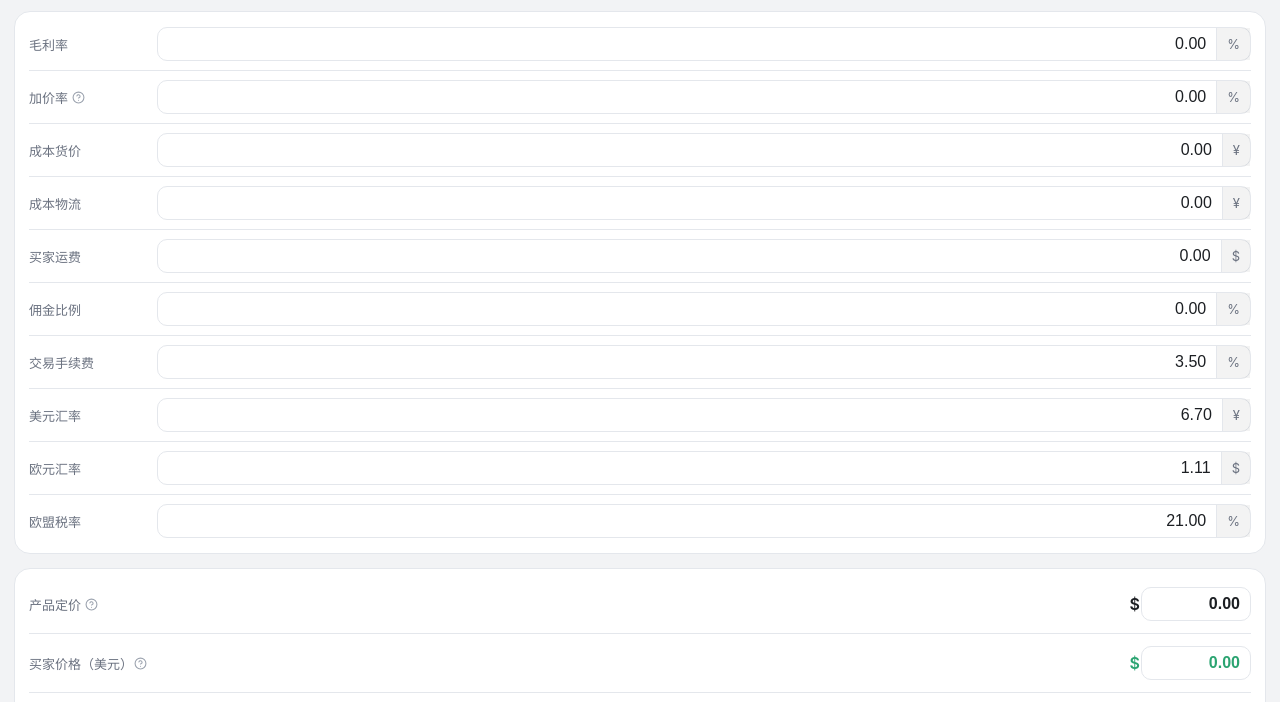
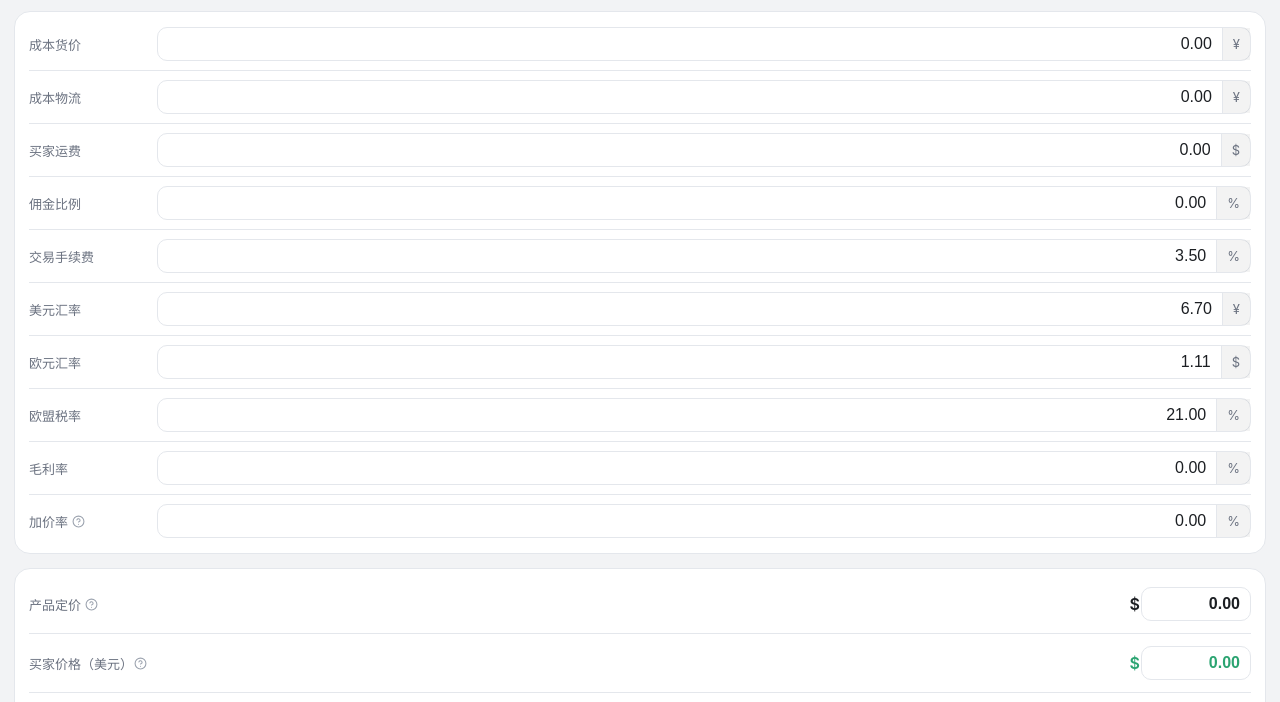
Before and after one commit to Except10n/whats-sell-price, a plain HTML site: page index.html in a window 1280 px wide. Shown: the part 55-757 px from the top of the page. Drawn offline with Linux system fonts and the light colour scheme.

Commit message:
Reorder margin and markup fields in FIELDS array

```diff
--- a/index.html
+++ b/index.html
@@ -440,8 +440,6 @@
         usdRate: 6.7, eurRate: 1.11, vat: 21
       };
       var FIELDS = [
-        { key: 'margin', label: '毛利率', unit: '%' },
-        { key: 'markup', label: '加价率', unit: '%' },
         { key: 'cost', label: '成本货价', unit: '¥' },
         { key: 'intl', label: '成本物流', unit: '¥' },
         { key: 'buyerShipping', label: '买家运费', unit: '$' },
@@ -449,7 +447,9 @@
         { key: 'fee', label: '交易手续费', unit: '%' },
         { key: 'usdRate', label: '美元汇率', unit: '¥' },
         { key: 'eurRate', label: '欧元汇率', unit: '$' },
-        { key: 'vat', label: '欧盟税率', unit: '%' }
+        { key: 'vat', label: '欧盟税率', unit: '%' },
+        { key: 'margin', label: '毛利率', unit: '%' },
+        { key: 'markup', label: '加价率', unit: '%' }
       ];
 
       var LEGACY_USD_RATE = 6.7; // 历史版本的固定美元汇率（迁移旧存储换算用）
@@ -545,7 +545,8 @@
 
       // 与桌面版一致（买家价扣费口径，2026-09-28 v4 定稿：交易手续费按买家价格（商品+运费，不含欧盟税）扣除）：
       //   买家价格($) = 商品价格 + 运费（不含欧盟税）；买家价(€) = 买家价($) ÷ 欧元汇率 ×（1+欧盟税率），税不参与扣费；
-      //   产品定价($) = 买家价格×(1−佣金) —— 扣佣金后、未扣手续费（平台展示收入）；
+      //   产品定价($) = 买家价格×(1−佣金) 向下取整到分 —— 扣佣金后、未扣手续费（平台展示收入）；
+      //   买家价格($) = 产品定价÷(1−佣金) 向上取整到分 —— 先有定价、买家价由定价直接放大推导（2026-09-29 定稿）；
       //   实际收入($) = 买家价格×(1−佣金−手续费) —— 最终到手（佣金与手续费都按买家价格抽）。
       // 毛利率 = 总利润 ÷（实际收入×美元汇率 − 成本物流），买家运费视同货款收入；
       // 加价率 = 总利润 ÷ 成本货价，与毛利率纯比例互推（加价率 = 毛利率÷(1−毛利率)），
@@ -569,14 +570,16 @@
           if (!isFinite(rev) || rev === 0 || !isFinite(margin) || margin >= 100) return false;
           next.margin = margin;
           next.buyer = buyer;
-          // 定价锚时保持输入原值（115 → 买家 153.34 是放大后的对应关系，回乘会变 115.005 覆盖输入）
-          next.income = anchor === 'income' ? next.income : buyer * (1 - next.commission / 100);
+          // 定价锚时保持输入原值（115 → 买家 153.34 是放大后的对应关系，回乘会变 115.005 覆盖输入）；
+          // 买家锚时回乘向下取整到分（153.34×0.75=115.005 → 115.00，与放大方向回环自洽）
+          next.income = anchor === 'income' ? next.income : floor2(buyer * (1 - next.commission / 100));
           next.actualIncome = buyer * netd;
         } else {
-          // 正向：按毛利率定实际收入需求（实收覆盖成本+利润+转嫁），再按净得比例放大成买家价格（向上取整到分）
+          // 正向：按毛利率定实际收入需求（实收覆盖成本+利润+转嫁），放大成定价（向下取整到分），
+          // 买家价格不再从成本链重算，而是从定价直接推导：定价÷(1−佣金) 向上取整到分
           next.actualIncome = (next.cost / md + next.intl) / next.usdRate;
-          next.buyer = ceil2(next.actualIncome / netd);
-          next.income = next.buyer * (1 - next.commission / 100);
+          next.income = floor2((next.actualIncome / netd) * (1 - next.commission / 100));
+          next.buyer = ceil2(next.income / (1 - next.commission / 100));
         }
         next.buyerEur = (next.buyer / next.eurRate) * vat;
         // 联动派生：加价率 = 总利润÷成本货价（按实际收入算；代数上恒等于 毛利率÷(1−毛利率)；货价为 0 时无意义置 0）
@@ -609,6 +612,12 @@
       // 放大到买家价格时的平台口径：向上取整到分（115÷0.75=153.3333 → 153.34，向上取整保证卖家不被抽佣吃掉）
       function ceil2(n) {
         return Math.ceil(n * 100 - 1e-9) / 100;
+      }
+
+      // 定价的分粒度化：向下取整到分（115.005 → 115.00）。定价先于买家价格：先 floor 定价、再 ceil 放大，
+      // 回环核对自洽（115÷0.75 上取整 = 153.34，与买家锚回乘 floor 的 115.00 一致）
+      function floor2(n) {
+        return Math.floor(n * 100 + 1e-9) / 100;
       }
 
       var values = loadValues();
@@ -681,8 +690,7 @@
             '(' + trimNum(values.cost) + '÷(1−' + trimNum(values.margin) + '%)+' + trimNum(values.intl) + ')÷' + trimNum(values.usdRate) +
             '×(1−' + trimNum(values.commission) + '%)÷(1−' + trimNum(values.commission) + '%−' + trimNum(values.fee) + '%) = ' + values.income.toFixed(2);
           helpPop.buyer.textContent =
-            '(' + trimNum(values.cost) + '÷(1−' + trimNum(values.margin) + '%)+' + trimNum(values.intl) + ')÷' +
-            trimNum(values.usdRate) + '÷(1−' + trimNum(values.commission) + '%−' + trimNum(values.fee) + '%) = ' + values.buyer.toFixed(2);
+            trimNum(values.income) + '÷(1−' + trimNum(values.commission) + '%) = ' + values.buyer.toFixed(2);
           helpPop.eur.textContent = values.buyer.toFixed(2) + '÷' + trimNum(values.eurRate) + '×(1+' + trimNum(values.vat) + '%) = ' + values.buyerEur.toFixed(2);
           helpPop.markup.textContent =
             '(' + values.actualIncome.toFixed(2) + '×' + trimNum(values.usdRate) + '−' + trimNum(values.intl) + '−' + trimNum(values.cost) +
```
